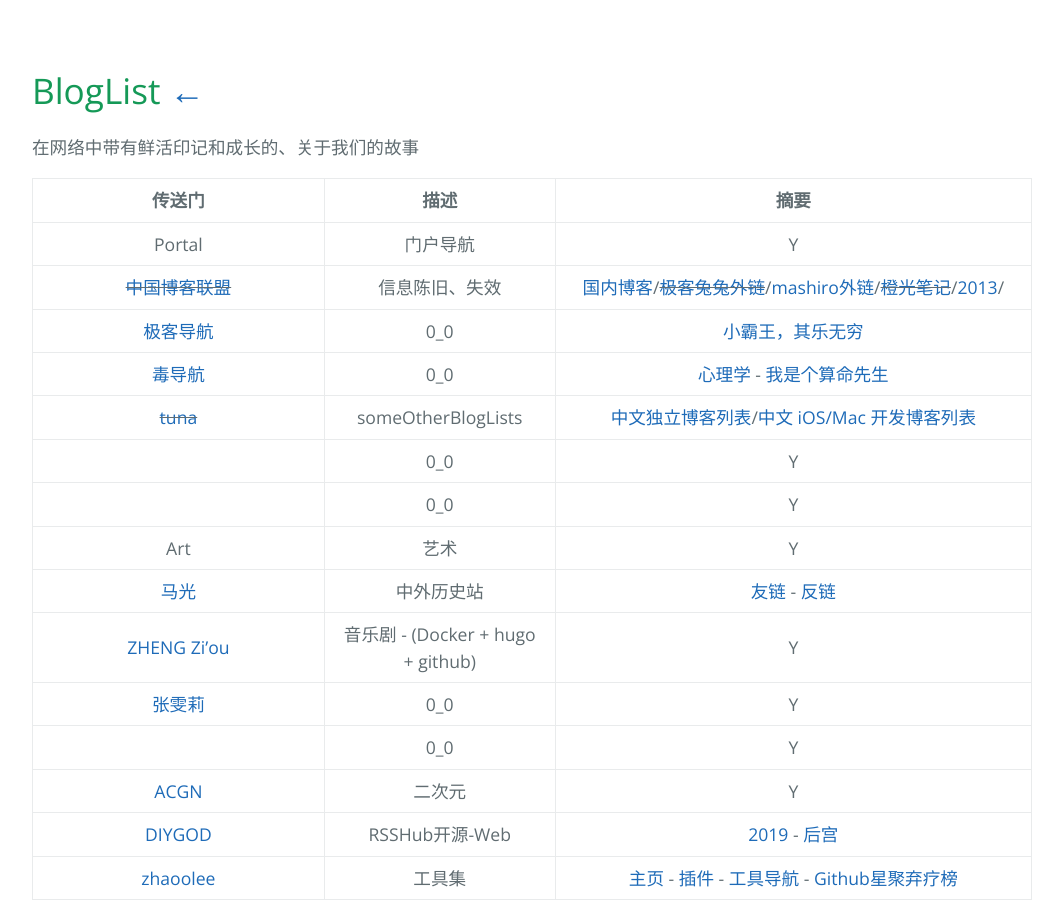
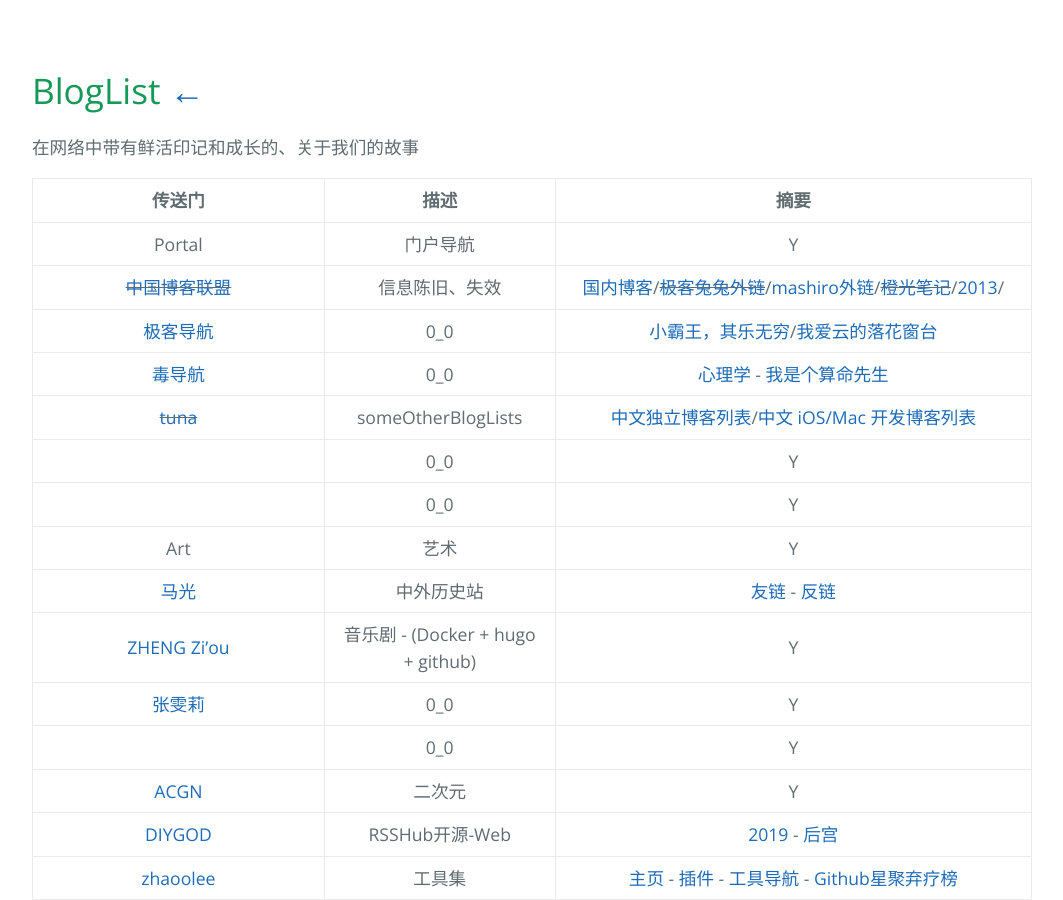
Before and after one commit to AmbroseRen/test, a Jekyll site: the page built from Library/Blog.md, in a window 1280 px wide and 900 px high. Shown: the whole window, without its empty margins (192-1255 px from the left). Built offline with Jekyll 4.4.1, drawn with Linux system fonts in a browser that asks for light colours; our own code applies the rules of GitHub Pages for plain Markdown files; the repository's description, which GitHub fills in, is left out.

Commit message:
Update Blog.md

```diff
--- a/Library/Blog.md
+++ b/Library/Blog.md
@@ -9,7 +9,7 @@
 |:---:|:---:|:---:|
 | Portal | 门户导航 | Y |
 | ~~[中国博客联盟](https://zgboke.org/)~~ | 信息陈旧、失效 | [国内博客](https://www.zhihu.com/question/19928148)/~~[极客兔兔外链](https://geektutu.com/post/link.html)~~/[mashiro外链](https://mashiro.best/links)/~~[橙光笔记](https://www.kai666666.top/links/)~~/[2013](https://feeds.pub/cn-indie)/[]() |
-| [极客导航](https://geekdocs.cn/?utm_source=quickapp.lovejade.cn) | 0_0 | [小霸王，其乐无穷](https://www.yikm.net/) |
+| [极客导航](https://geekdocs.cn/?utm_source=quickapp.lovejade.cn) | 0_0 | [小霸王，其乐无穷](https://www.yikm.net/)/[我爱云的落花窗台](http://way1539.ys168.com/) |
 | [毒导航](https://www.toxic.ltd/) | 0_0 | [心理学](https://www.toxic.ltd/books/xinlixue) - [我是个算命先生](http://wo-xiaoshipin.test.upcdn.net/suanming.html) |
 | ~~[tuna](https://github.com/tuna/blogroll)~~ | someOtherBlogLists | [中文独立博客列表](https://github.com/timqian/chinese-independent-blogs)/[中文 iOS/Mac 开发博客列表](https://github.com/tangqiaoboy/iOSBlogCN) |
 | []() | 0_0 | Y |
```
